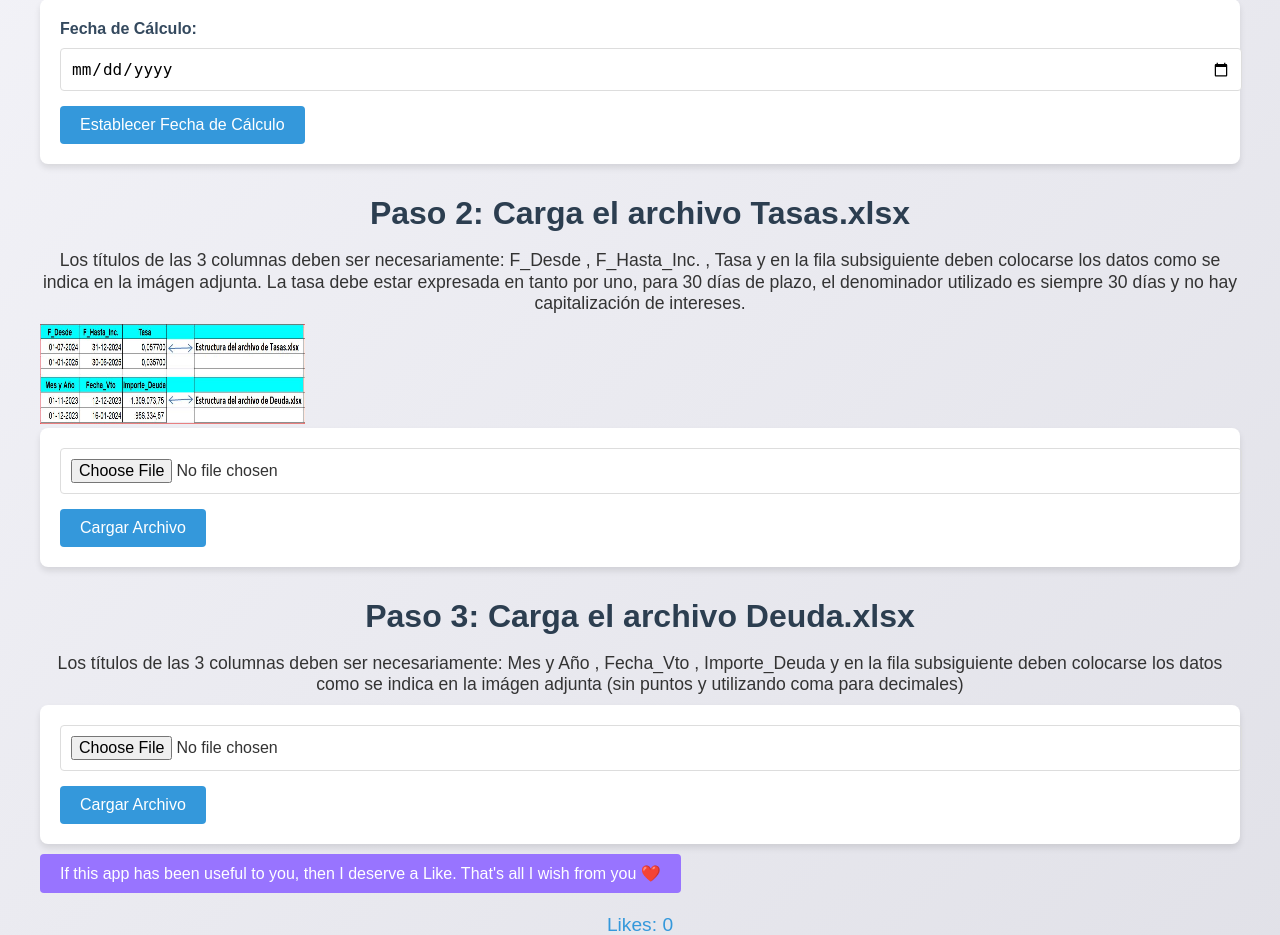
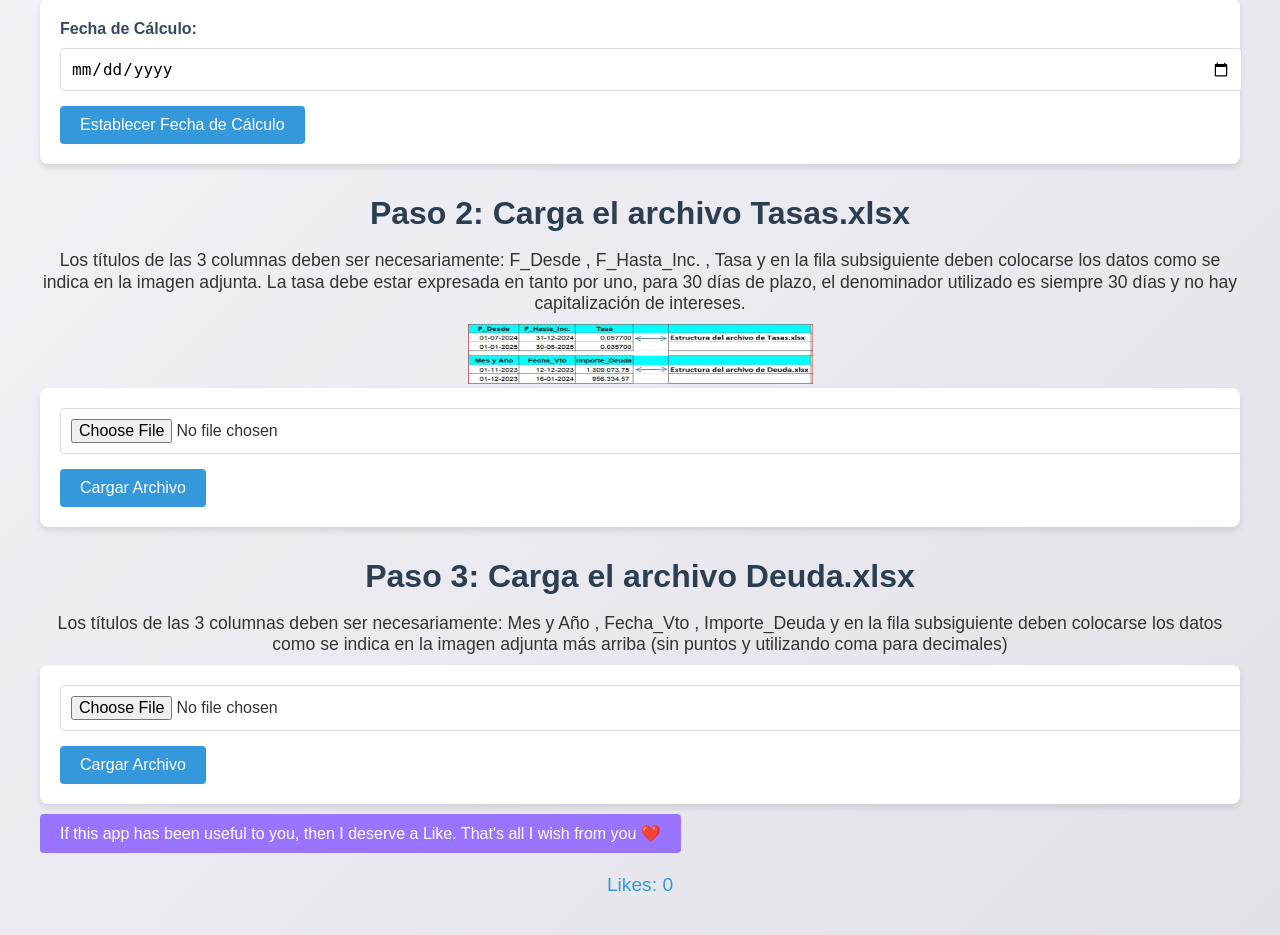
Before and after one commit to vnatale52/calculo_intereses, a Flask app: page / in a window 1280 px wide. Shown: the part 347-1282 px from the top of the page. Run offline with Flask 3, Linux system fonts and the light colour scheme; tables that the repository leaves empty hold one stand-in row (values such as "Sample post").

Commit message:
Centrado imagen

```diff
--- a/templates/index.html
+++ b/templates/index.html
@@ -25,10 +25,9 @@
         <!-- Step 2: Upload Tasa File -->
         <div>
             <h2>Paso 2: Carga el archivo Tasas.xlsx</h2>
-            <p> Los títulos de las 3 columnas deben ser necesariamente:  F_Desde  ,  F_Hasta_Inc. ,  Tasa  y en la fila subsiguiente deben colocarse los datos como se indica en la imágen adjunta. La tasa debe estar expresada en tanto por uno, para 30 días de plazo, el denominador utilizado es siempre 30 días y no hay capitalización de intereses.</p>
+            <p> Los títulos de las 3 columnas deben ser necesariamente:  F_Desde  ,  F_Hasta_Inc. ,  Tasa  y en la fila subsiguiente deben colocarse los datos como se indica en la imagen adjunta. La tasa debe estar expresada en tanto por uno, para 30 días de plazo, el denominador utilizado es siempre 30 días y no hay capitalización de intereses.</p>
 
-            <img src="{{ 'static/estructura_archivos.JPG' }}" alt="Imágen de la estructura de los archivos" width="265" height="100">
-
+            <center><img src="{{ 'static/estructura_archivos.JPG' }}" alt="Imagen estructura archivos" width="345" height="60"> </center>
 
             <form action="/upload_tasa" method="post" enctype="multipart/form-data">
                 <input type="file" name="tasa_file" accept=".xlsx" required>
@@ -40,7 +39,7 @@
         <!-- Step 3: Upload Deuda File -->
         <div>
             <h2>Paso 3: Carga el archivo Deuda.xlsx</h2>
-            <p> Los títulos de las 3 columnas deben ser necesariamente:  Mes y Año  ,  Fecha_Vto  ,  Importe_Deuda   y en la fila subsiguiente deben colocarse los datos como se indica en la imágen adjunta (sin puntos y utilizando coma para decimales) </p>
+            <p> Los títulos de las 3 columnas deben ser necesariamente:  Mes y Año  ,  Fecha_Vto  ,  Importe_Deuda   y en la fila subsiguiente deben colocarse los datos como se indica en la imagen adjunta más arriba (sin puntos y utilizando coma para decimales) </p>
             <form action="/process" method="post" enctype="multipart/form-data">
                 <input type="file" name="excel_file" accept=".xlsx" required>
                 <button type="submit">Cargar Archivo</button>
```
